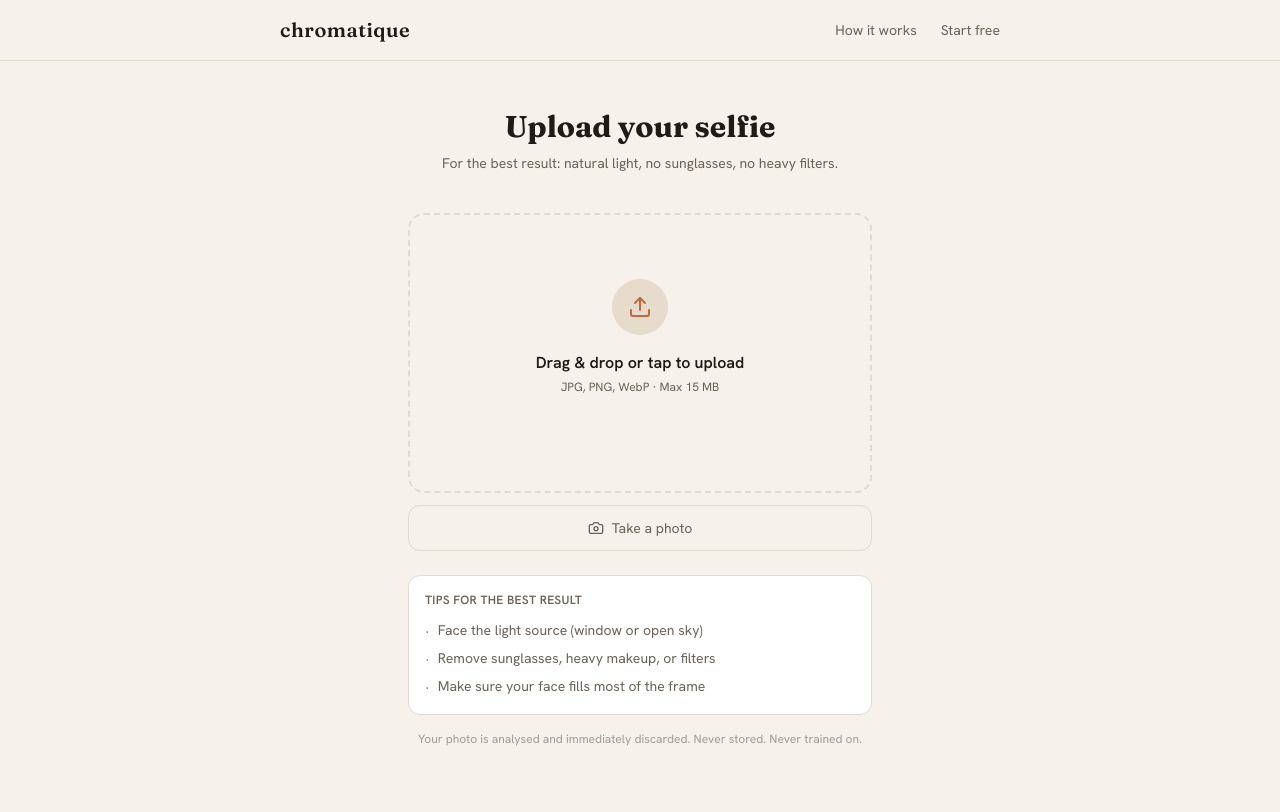
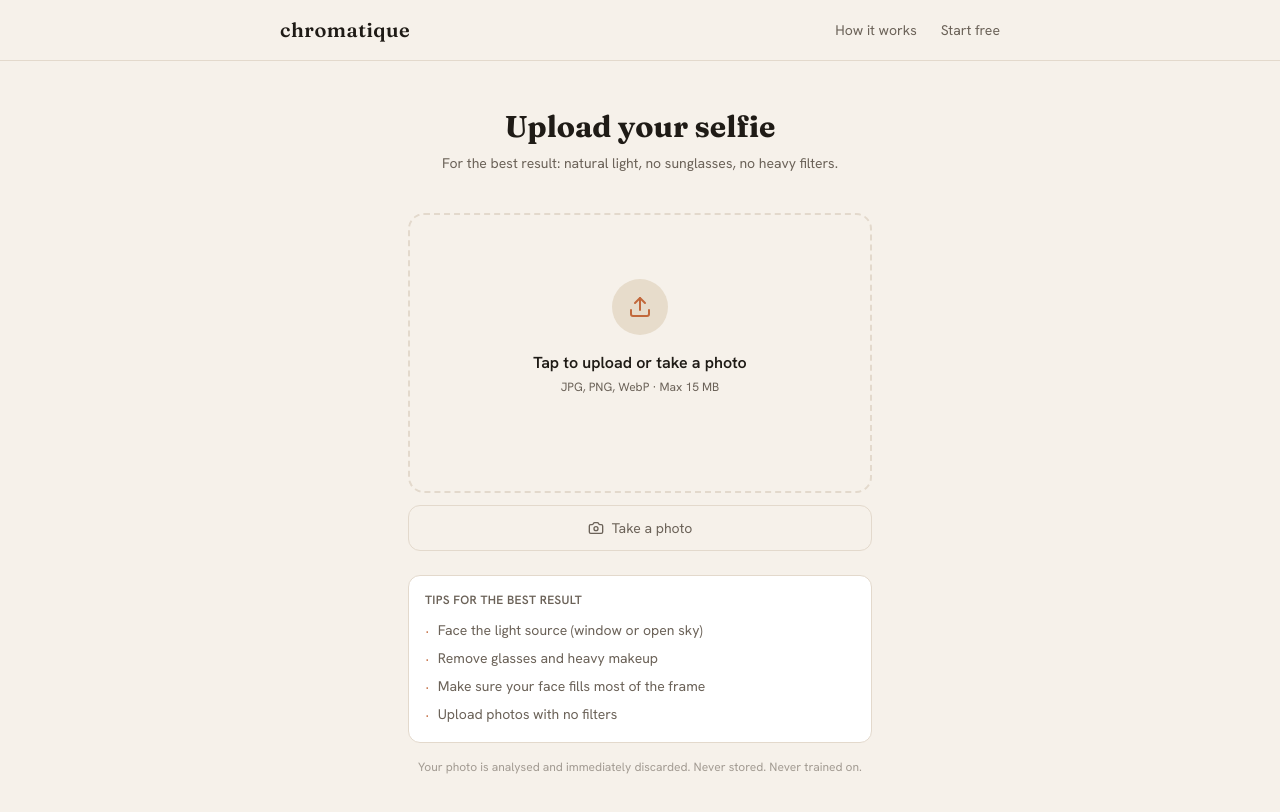
Before and after one commit to trinachin/Chromatique, a Next.js app: page /analyze in a window 1280 px wide. Shown: the top 812 px of the page. Built offline with nearby package versions, Linux system fonts and the light colour scheme.

Commit message:
Update analyze page copy: simpler upload prompt, refine tips

```diff
--- a/app/analyze/page.tsx
+++ b/app/analyze/page.tsx
@@ -196,7 +196,7 @@ export default function AnalyzePage() {
               </div>
               <div>
                 <p className="font-semibold text-[var(--c-ink)] mb-1">
-                  Drag & drop or tap to upload
+                  Tap to upload or take a photo
                 </p>
                 <p className="text-xs text-[var(--c-ink-soft)]">JPG, PNG, WebP · Max 15 MB</p>
               </div>
@@ -260,8 +260,9 @@ export default function AnalyzePage() {
           <ul className="space-y-1.5 text-sm text-[var(--c-ink-soft)]">
             {[
               "Face the light source (window or open sky)",
-              "Remove sunglasses, heavy makeup, or filters",
+              "Remove glasses and heavy makeup",
               "Make sure your face fills most of the frame",
+              "Upload photos with no filters",
             ].map((tip) => (
               <li key={tip} className="flex items-start gap-2">
                 <span className="text-[var(--c-accent)] mt-0.5">·</span>
```
